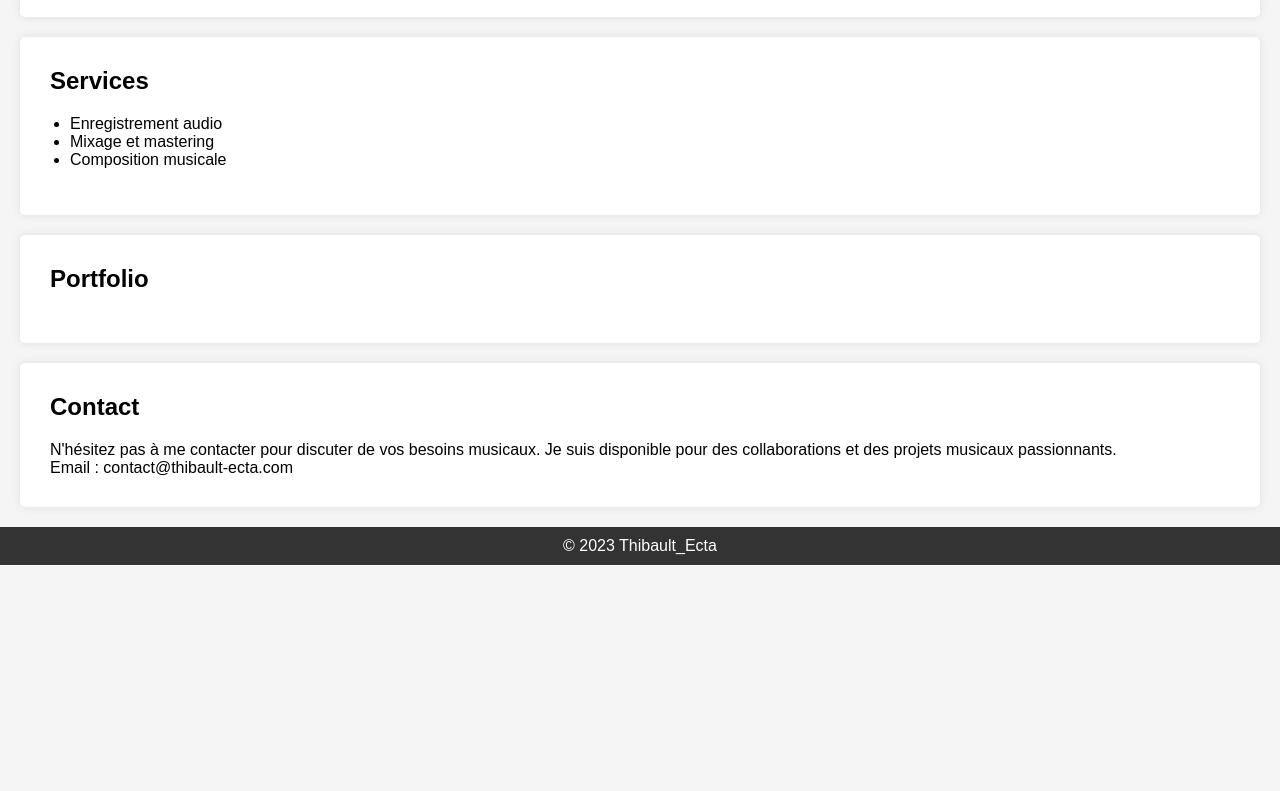
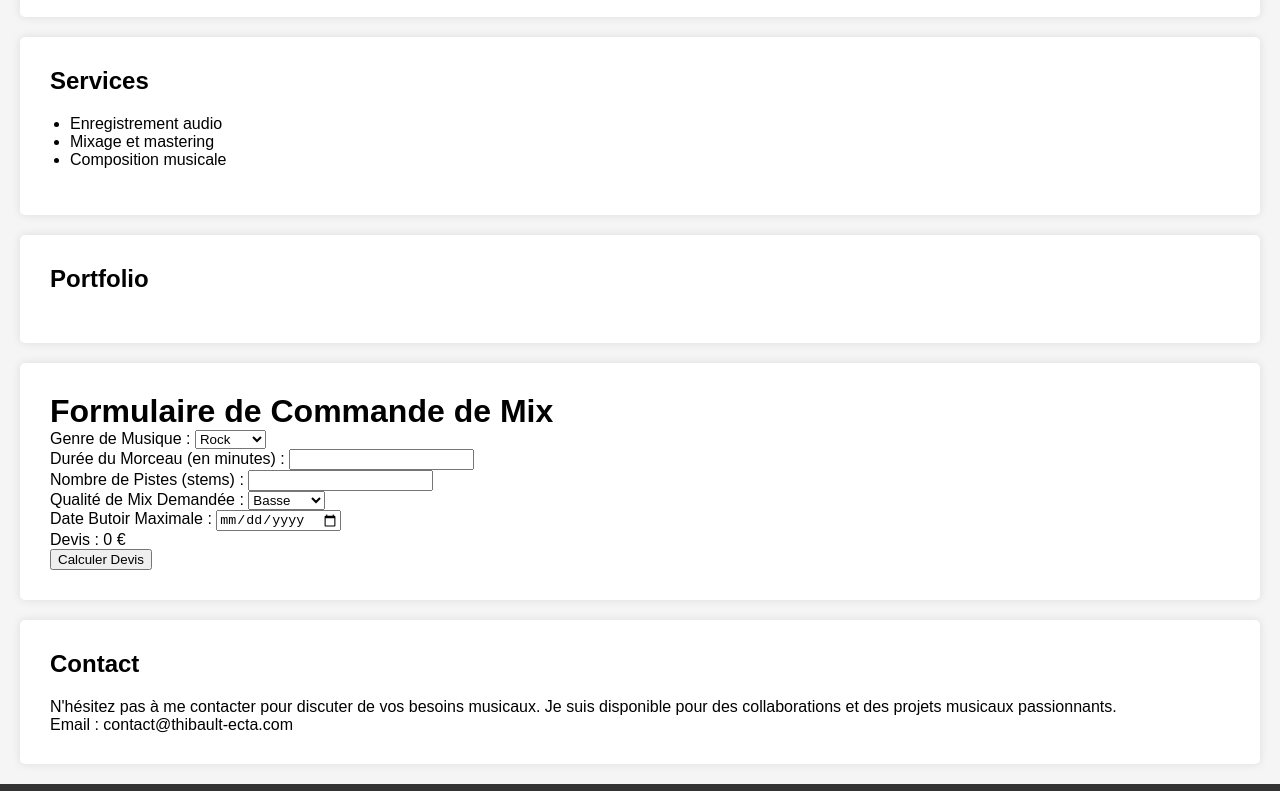
Before and after one commit to ThibaultEcta/thibaultecta.github.io, a plain HTML site: page index.html in a window 1280 px wide. Shown: the part 452-1243 px from the top of the page. Before the commit the page ends 1017 px from the top, so only its background shows below. Drawn offline with Linux system fonts and the light colour scheme.

Commit message:
COMMANDE

```diff
--- a/index.html
+++ b/index.html
@@ -36,6 +36,54 @@
         <h2>Portfolio</h2>
         <!-- Ajoutez des exemples de votre travail ici, avec des liens vers des échantillons ou des démonstrations. -->
     </section>
+	<section>
+    <title>Formulaire de Commande de Mix</title>
+    <script>
+        function calculerDevis() {
+            // Obtenez les valeurs sélectionnées par l'utilisateur
+            var genre = document.getElementById("genre").value;
+            var duree = parseFloat(document.getElementById("duree").value);
+            var nombrePistes = parseInt(document.getElementById("nombrePistes").value);
+            var qualiteMix = parseFloat(document.getElementById("qualiteMix").value);
+
+            // Effectuez le calcul du devis
+            var devis = (duree * 10) + (nombrePistes * 5) + (qualiteMix * 20);
+
+            // Affichez le devis en temps réel
+            document.getElementById("devis").textContent = devis + " €";
+        }
+    </script>
+    <h1>Formulaire de Commande de Mix</h1>
+    <form>
+        <label for="genre">Genre de Musique :</label>
+        <select id="genre" name="genre">
+            <option value="rock">Rock</option>
+            <option value="pop">Pop</option>
+            <option value="hip-hop">Hip-Hop</option>
+            <!-- Ajoutez d'autres genres -->
+        </select><br>
+
+        <label for="duree">Durée du Morceau (en minutes) :</label>
+        <input type="number" id="duree" name="duree"><br>
+
+        <label for="nombrePistes">Nombre de Pistes (stems) :</label>
+        <input type="number" id="nombrePistes" name="nombrePistes"><br>
+
+        <label for="qualiteMix">Qualité de Mix Demandée :</label>
+        <select id="qualiteMix" name="qualiteMix">
+            <option value="1">Basse</option>
+            <option value="2">Moyenne</option>
+            <option value="3">Haute</option>
+        </select><br>
+
+        <label for="dateButoir">Date Butoir Maximale :</label>
+        <input type="date" id="dateButoir" name="dateButoir"><br>
+
+        <p>Devis : <span id="devis">0 €</span></p>
+
+        <button type="button" onclick="calculerDevis()">Calculer Devis</button>
+    </form>
+	</section>
     <section id="contact">
         <h2>Contact</h2>
         <p>N'hésitez pas à me contacter pour discuter de vos besoins musicaux. Je suis disponible pour des collaborations et des projets musicaux passionnants.</p>
```
